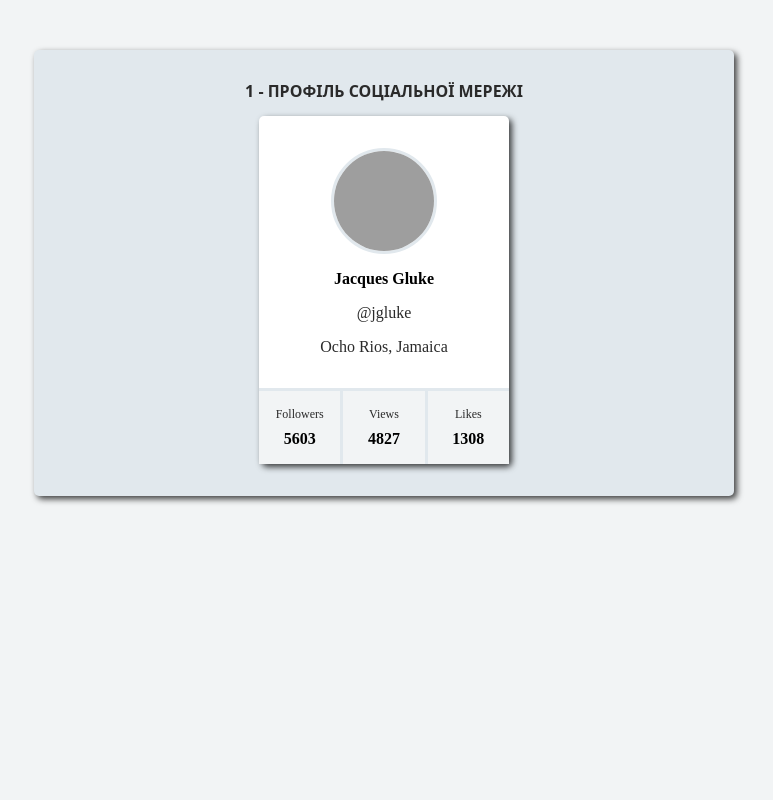
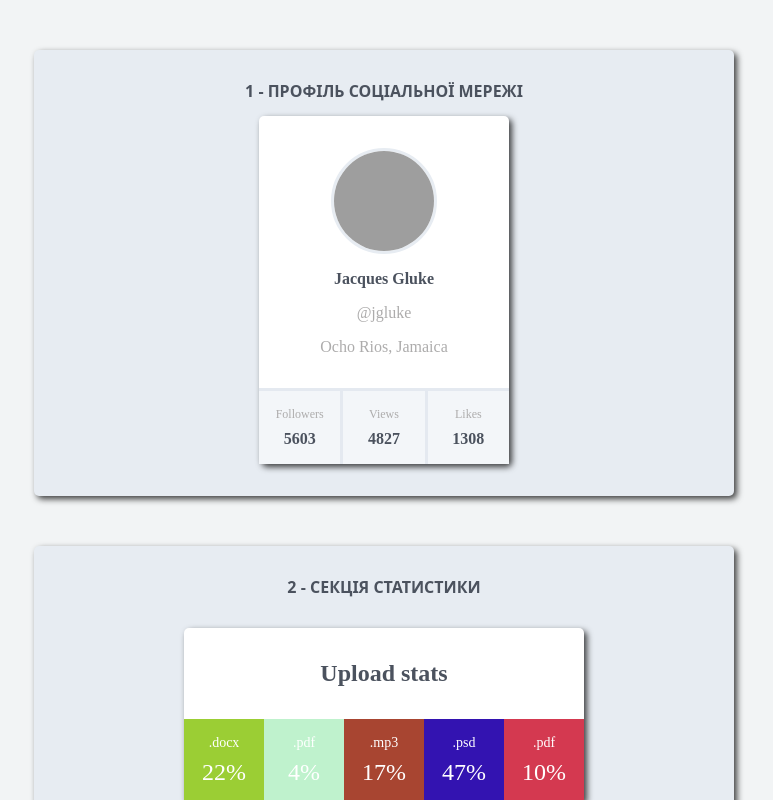
Before and after one commit to AleksandrSherehkov/goit-react-hw-001-components, a React (Create React App) app: page / in a window 1280 px wide. Shown: the top 800 px of the page, without its empty margins (256-1029 px from the left). Built offline with nearby package versions, Linux system fonts and the light colour scheme; grey boxes are pictures that could not be loaded.

Commit message:
add task 2

```diff
--- /dev/null
+++ b/src/assets/randomColor.js
@@ -0,0 +1,3 @@
+export const randomHexColor = () => {
+  return `#${Math.floor(Math.random() * 16777215).toString(16)}`;
+};
--- a/src/components/App.jsx
+++ b/src/components/App.jsx
@@ -1,6 +1,8 @@
 import { Profile } from 'components/Profile/Profile';
+import { Statistics } from 'components/Statistics/Statistics';
 import { Section } from 'components/Section/Section';
 import user from 'data/user.json';
+import statists from 'data/statists.json';
 
 //import Profile from './Profile/Profile';
 const { username, tag, location, avatar, stats } = user;
@@ -10,8 +12,12 @@ const { username, tag, location, avatar, stats } = user;
 export const App = () => {
   return (
     <>
-      <Section title={'1 - Профіль соціальної мережі'}>
+      <Section title="1 - Профіль соціальної мережі">
         <Profile username={username} tag={tag} location={location} avatar={avatar} stats={stats} />
+      </Section>
+      <Section title="2 - Секція статистики">
+        <Statistics title="Upload stats" statists={statists} />
+        <Statistics statists={statists} />
       </Section>
     </>
   );
--- a/src/components/Profile/Profile.jsx
+++ b/src/components/Profile/Profile.jsx
@@ -29,10 +29,10 @@ export const Profile = ({
         <Text fontWeight="bold" color="black">
           {username}
         </Text>
-        <Text fontWeight="normal" color="text">
+        <Text fontWeight="normal" color="muted">
           @{tag}
         </Text>
-        <Text fontWeight="normal" color="text">
+        <Text fontWeight="normal" color="muted">
           {location}
         </Text>
       </Box>
@@ -44,7 +44,7 @@ export const Profile = ({
         justifyContent="space-between"
         alignItems="center"
         borderTop="medium"
-        borderTopColor="primary"
+        borderTopColor="border"
         bg="secondary"
         as="ul"
       >
@@ -56,10 +56,10 @@ export const Profile = ({
           alignItems="center"
           gridGap={3}
           borderRight="medium"
-          borderRightColor="primary"
+          borderRightColor="border"
           as="li"
         >
-          <Text fontWeight="normal" fontSize="xs" color="text" as="span">
+          <Text fontWeight="normal" fontSize="xs" color="muted" as="span">
             Followers
           </Text>
           <Text fontWeight="bold" color="black">
@@ -74,10 +74,10 @@ export const Profile = ({
           flexDirection="column"
           alignItems="center"
           borderRight="medium"
-          borderRightColor="primary"
+          borderRightColor="border"
           as="li"
         >
-          <Text fontWeight="normal" fontSize="xs" color="text" as="span">
+          <Text fontWeight="normal" fontSize="xs" color="muted" as="span">
             Views
           </Text>
           <Text fontWeight="bold" color="black">
@@ -93,7 +93,7 @@ export const Profile = ({
           alignItems="center"
           as="li"
         >
-          <Text fontWeight="normal" fontSize="xs" color="text" as="span">
+          <Text fontWeight="normal" fontSize="xs" color="muted" as="span">
             Likes
           </Text>
           <Text fontWeight="bold" color="black">
--- a/src/components/Section/Section.jsx
+++ b/src/components/Section/Section.jsx
@@ -15,6 +15,7 @@ export const Section = ({ title, children }) => {
       borderRadius="normal"
       boxShadow="normal"
       bg="primary"
+      as="section"
     >
       {title && <Title>{title}</Title>}
       {children}
--- a/src/components/Section/Section.styled.js
+++ b/src/components/Section/Section.styled.js
@@ -1,9 +1,9 @@
 import styled from 'styled-components';
 
-export const Title = styled.h1`
+export const Title = styled.h2`
   text-transform: uppercase;
   font-size: ${({ theme }) => theme.fontSizes.m};
-  color: ${({ theme }) => theme.colors.text};
+  color: ${({ theme }) => theme.colors.black};
   font-family: ${({ theme }) => theme.fonts.titles};
   font-weight: ${({ theme }) => theme.fontWeights.bold};
   line-height: ${({ theme }) => theme.lineHeights.heading};
--- /dev/null
+++ b/src/components/Statistics/Statistics.jsx
@@ -0,0 +1,61 @@
+import PropTypes from 'prop-types';
+import { Box } from 'components/Box';
+import { Text } from 'components/Text';
+import { randomHexColor } from 'assets/randomColor';
+
+export const Statistics = ({ title, statists }) => {
+  return (
+    <Box
+      mt={5}
+      width="400px"
+      display="flex"
+      flexDirection="column"
+      justifyContent="center"
+      alignItems="center"
+      borderRadius="normal"
+      boxShadow="normal"
+      bg="background"
+    >
+      {title && (
+        <Text mb={5} mt={5} fontWeight="bold" color="black" as="h2">
+          {title}
+        </Text>
+      )}
+
+      <Box width="100%" display="flex" justifyContent="space-between" alignItems="center" as="ul">
+        {statists.map(({ id, label, percentage }) => {
+          return (
+            <Box
+              p={4}
+              width="100%"
+              display="flex"
+              flexDirection="column"
+              alignItems="center"
+              gridGap={3}
+              bg={randomHexColor()}
+              as="li"
+              key={id}
+            >
+              <Text fontWeight="normal" fontSize="s" color="white" as="span">
+                {label}
+              </Text>
+              <Text fontWeight="normal" fontSize="24px" color="white" as="span">
+                {percentage}%
+              </Text>
+            </Box>
+          );
+        })}
+      </Box>
+    </Box>
+  );
+};
+
+Statistics.prototype = {
+  title: PropTypes.string,
+  stats: PropTypes.arrayOf(
+    PropTypes.shape({
+      label: PropTypes.string.isRequired,
+      percentage: PropTypes.number.isRequired,
+    })
+  ).isRequired,
+};
--- a/src/components/Text.jsx
+++ b/src/components/Text.jsx
@@ -1,4 +1,4 @@
 import styled from 'styled-components';
-import { color, typography } from 'styled-system';
+import { color, space, typography } from 'styled-system';
 
-export const Text = styled('p')(color, typography);
+export const Text = styled('p')(color, typography, space);
--- /dev/null
+++ b/src/data/statists.json
@@ -0,0 +1,7 @@
+[
+  { "id": "id-1", "label": ".docx", "percentage": 22 },
+  { "id": "id-2", "label": ".pdf", "percentage": 4 },
+  { "id": "id-3", "label": ".mp3", "percentage": 17 },
+  { "id": "id-4", "label": ".psd", "percentage": 47 },
+  { "id": "id-5", "label": ".pdf", "percentage": 10 }
+]
--- a/src/theme.js
+++ b/src/theme.js
@@ -1,13 +1,14 @@
 export const theme = {
   colors: {
-    black: '#000',
+    black: '#4b525e',
     white: '#fff',
-    text: '#2a2a2a',
+    text: '#a1abb6',
     background: '#fff',
-    primary: '#e1e8ed',
-    secondary: '#f2f4f5',
+    primary: '#e7ecf2',
+    secondary: '#f3f6f9',
     accent: '#609',
-    muted: '#f6f6f6',
+    border: '#e4e9f0',
+    muted: '#adacac',
   },
   space: [0, 2, 4, 8, 16, 32, 64, 128, 256],
 
```
